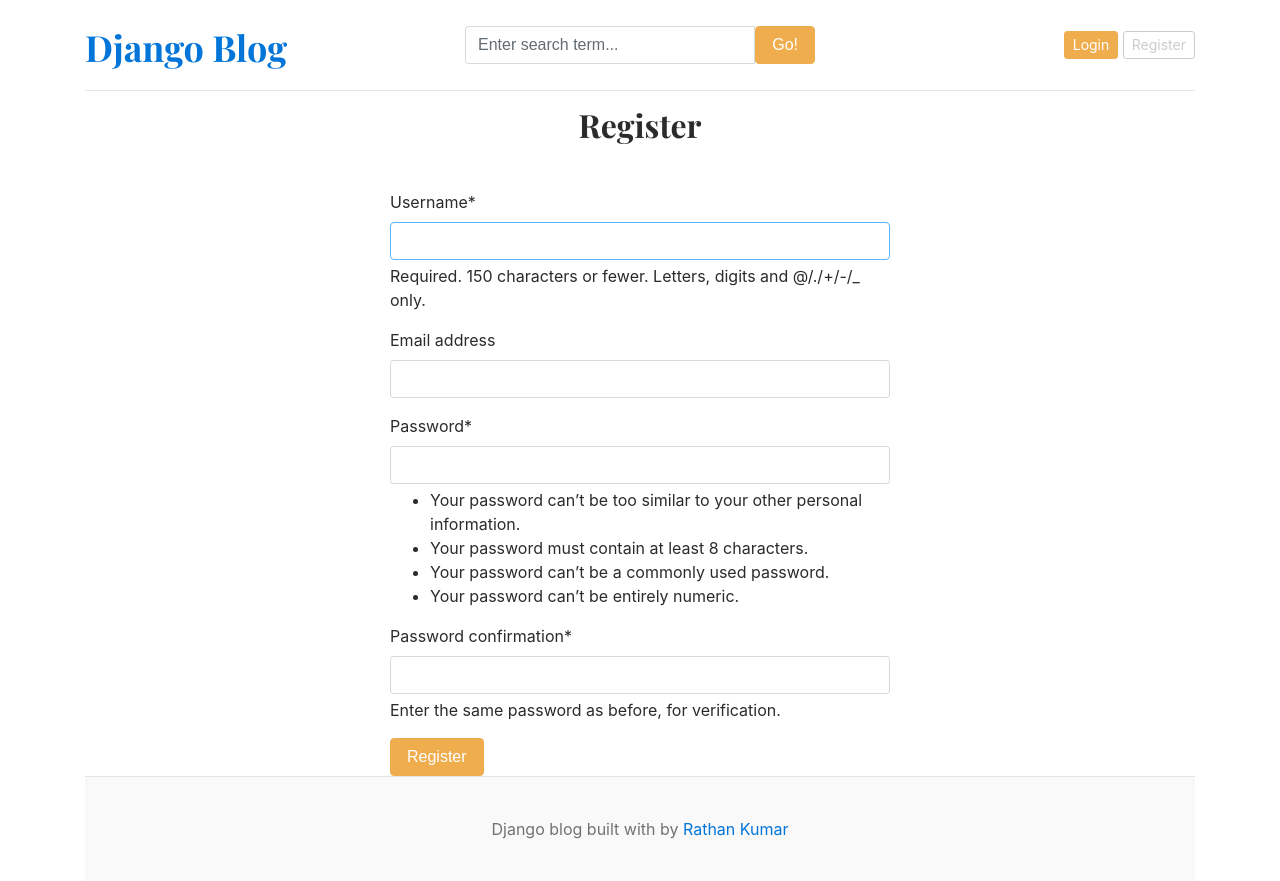
After one commit to leonardops23/ReadmeMore, a Django app: page /register/ in a window 1280 px wide. The commit adds this page. Run offline with Django 5.2, Linux system fonts and the light colour scheme; data that the repository does not hold is empty; some libraries are stand-ins or nearby versions.

Commit message:
Enhance blog functionality with search feature, user authentication, and improved templates
- Implement search functionality for blog posts
- Add user registration, login, and logout views
- Update base template for dynamic user greeting and authentication links
- Create registration and login forms with crispy forms integration
- Modify URL routing for new views and search functionality
- Expand .gitignore for better environment management
- Add search results template for displaying filtered blog posts

```diff
--- a/blogs/urls.py
+++ b/blogs/urls.py
@@ -3,5 +3,4 @@ from .views import posts_by_category, post_detail
 
 urlpatterns = [
     path('<int:category_id>/', posts_by_category, name='posts_by_category'),
-    path('<slug:slug>/', post_detail, name='post_detail'),
 ]
--- /dev/null
+++ b/core/forms.py
@@ -0,0 +1,8 @@
+from django.contrib.auth.forms import UserCreationForm
+from django.contrib.auth.models import User
+
+
+class RegistrationForm(UserCreationForm):
+    class Meta:
+        model = User
+        fields = ('username', 'email', 'password1', 'password2')
--- a/core/settings.py
+++ b/core/settings.py
@@ -30,6 +30,8 @@ INSTALLED_APPS = [
 
     'blogs',
     'assignments',
+    'crispy_forms',
+    'crispy_bootstrap5',
 ]
 
 MIDDLEWARE = [
@@ -114,3 +116,5 @@ STATICFILES_DIRS = [BASE_DIR / 'static']
 
 MEDIA_URL = 'media/'
 MEDIA_ROOT = BASE_DIR / 'media'
+
+CRISPY_TEMPLATE_PACK = "bootstrap5"
--- a/core/urls.py
+++ b/core/urls.py
@@ -19,13 +19,20 @@ from django.urls import path, include
 from django.conf import settings
 from django.conf.urls.static import static
 from .views import home
-from blogs.views import post_detail
+from blogs import views as BlogViews
+from . import views
+
 
 urlpatterns = [
     path('admin/', admin.site.urls),
     path('', home, name='home'),
     path('categories/', include('blogs.urls')),
-    path('blogs/search/', post_detail, name='post_search'),
+    path('blogs/<slug:slug>/', BlogViews.post_detail, name='post_detail'),
+
+    path('search/', BlogViews.search_posts, name='post_search'),
+    path('register/', views.register, name='register'),
+    path('login/', views.login, name='login'),
+    path('logout/', views.logout_view, name='logout'),
 ]
 
 if settings.DEBUG:
--- a/core/views.py
+++ b/core/views.py
@@ -1,7 +1,9 @@
-from django.shortcuts import render
+from django.shortcuts import redirect, render
 from blogs.models import Category, BlogPost
 from assignments.models import About
-
+from .forms import RegistrationForm
+from django.contrib.auth.forms import AuthenticationForm
+from django.contrib import auth
 
 def home(request):
     featured_blogs = BlogPost.objects.filter(is_featured=True, status=BlogPost.Choices.PUBLISHED).order_by('-created_at')[:3]
@@ -19,3 +21,45 @@ def home(request):
     }
 
     return render(request, 'home-blogs.html', context)
+
+def register(request):
+    if request.method == 'POST':
+        form = RegistrationForm(request.POST)
+        if form.is_valid():
+            form.save()
+            return redirect('register')
+        else:
+            print(form.errors)
+    else:
+        form = RegistrationForm()
+
+    context = {
+        'form': form,
+    }
+    return render(request, 'register.html', context)
+
+
+def login(request):
+    if request.method == 'POST':
+        form = AuthenticationForm(data=request.POST)
+        if form.is_valid():
+            username = form.cleaned_data.get('username')
+            password = form.cleaned_data.get('password')
+            user = auth.authenticate(request, username=username, password=password)
+            if user is not None:
+                auth.login(request, user)
+                return redirect('home')
+        else:
+            print(form.errors)
+    else:
+        form = AuthenticationForm()
+    context = {
+        'form': form,
+    }
+
+    return render(request, 'login.html', context)
+
+
+def logout_view(request):
+    auth.logout(request)
+    return redirect('home')
--- a/requirements.txt
+++ b/requirements.txt
@@ -1,3 +1,5 @@
 django
 Pillow
 python-decouple
+django-crispy-forms
+crispy-bootstrap5
--- a/templates/base.html
+++ b/templates/base.html
@@ -21,20 +21,25 @@
     <div class="container">
       <header class="blog-header py-3">
         <div class="row flex-nowrap justify-content-between align-items-center">
-          <div class="col-8 pt-1">
+          <div class="col-4 pt-1">
             <a class="blog-header-logo text-dark" href="/">Django Blog</a>
           </div>
           <div class="col-4">
-            <form action="" method="get">
+            <form action="{% url 'post_search' %}" method="get">
               <div class="input-group">
-                <input class="form-control" type="text" name="keyword" placeholder="Enter search term..." aria-label="Enter search term..." aria-describedby="button-search" />
-                <button class="btn btn-primary" id="button-search" type="submit">Go!</button>
+                <input class="form-control" type="text" value="" name="keyword" placeholder="Enter search term..." aria-label="Enter search term..." aria-describedby="button-search" />
+                <button class="btn btn-warning" id="button-search" type="submit">Go!</button>
               </div>
             </form>
           </div>
           <div class="col-4 d-flex justify-content-end align-items-center">
-            <a class="btn btn-sm btn-warning" href="#">Login</a> &nbsp;
-            <a class="btn btn-sm btn-outline-secondary" href="#">Register</a>
+            {% if user.is_authenticated %}
+              <span class="mr-2">Hello, {{ user.username }}!</span>
+              <a class="btn btn-sm btn-outline-secondary" href="{% url 'logout' %}">Logout</a>
+            {% else %}
+            <a class="btn btn-sm btn-warning" href="{% url 'login' %}">Login</a> &nbsp;
+            <a class="btn btn-sm btn-outline-secondary" href="{% url 'register' %}">Register</a>
+            {% endif %}
           </div>
         </div>
       </header>
--- /dev/null
+++ b/templates/register.html
@@ -0,0 +1,15 @@
+{% extends 'base.html' %}
+
+{% block content %}
+{% load crispy_forms_tags %}
+<h2 class="mb-4 text-center">Register</h2>
+<div class="container mt-5">
+    <form action="{% url 'register' %}" method="post" style="width: 500px; margin: auto;">
+        {% csrf_token %}
+        {{ form | crispy }}
+        <button type="submit" class="btn btn-warning">
+            Register
+        </button>
+    </form>
+</div>
+{% endblock %}
```
Also changed, not shown: blogs/views.py (+18 -1 lines), templates/blogs/search_results.html (added, +22 -0 lines), templates/login.html (added, +15 -0 lines), 1 other file.
